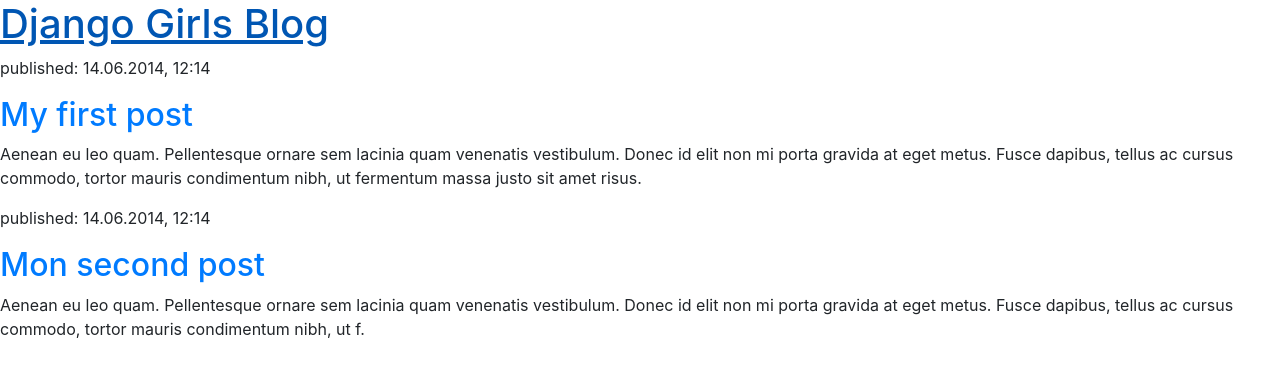
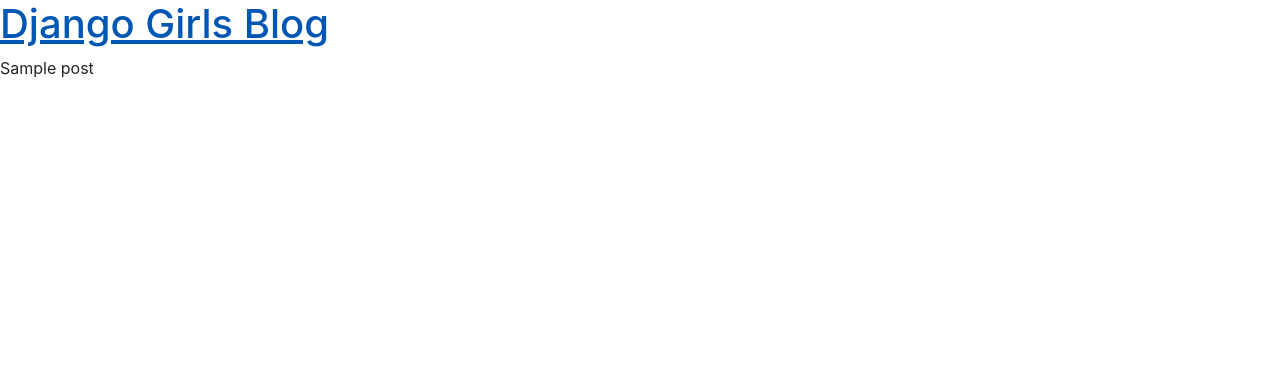
Before and after one commit to Rooarii/django_blog, a Django app: page / in a window 1280 px wide. Shown: the top 377 px of the page. Run offline with Django 3.2, Linux system fonts and the light colour scheme; tables that the repository leaves empty hold one stand-in row (values such as "Sample post"); some libraries are stand-ins or nearby versions.

Commit message:
test posts python

```diff
--- a/blog/templates/blog/post_list.html
+++ b/blog/templates/blog/post_list.html
@@ -10,15 +10,9 @@
         </div>
 
         <div>
-            <p>published: 14.06.2014, 12:14</p>
-            <h2><a href="">My first post</a></h2>
-            <p>Aenean eu leo quam. Pellentesque ornare sem lacinia quam venenatis vestibulum. Donec id elit non mi porta gravida at eget metus. Fusce dapibus, tellus ac cursus commodo, tortor mauris condimentum nibh, ut fermentum massa justo sit amet risus.</p>
-        </div>
-
-        <div>
-            <p>published: 14.06.2014, 12:14</p>
-            <h2><a href="">Mon second post</a></h2>
-            <p>Aenean eu leo quam. Pellentesque ornare sem lacinia quam venenatis vestibulum. Donec id elit non mi porta gravida at eget metus. Fusce dapibus, tellus ac cursus commodo, tortor mauris condimentum nibh, ut f.</p>
+            {% for post in posts %}
+                {{ post }}
+            {% endfor %}
         </div>
         <script src="https://code.jquery.com/jquery-3.4.1.slim.min.js" integrity="sha384-J6qa4849blE2+poT4WnyKhv5vZF5SrPo0iEjwBvKU7imGFAV0wwj1yYfoRSJoZ+n" crossorigin="anonymous"></script>
         <script src="https://cdn.jsdelivr.net/npm/popper.js@1.16.0/dist/umd/popper.min.js" integrity="sha384-Q6E9RHvbIyZFJoft+2mJbHaEWldlvI9IOYy5n3zV9zzTtmI3UksdQRVvoxMfooAo" crossorigin="anonymous"></script>
```
